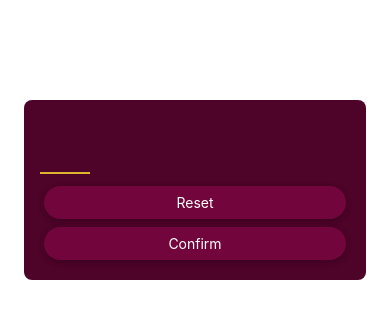
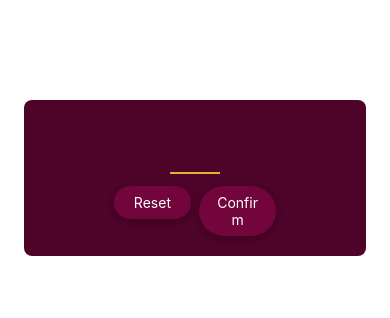
Before and after one commit to jarroyo28/GuessingMyNumber, a React Native app: screen / in a window 390 px wide. Shown: the top 318 px of the page. Built offline with nearby package versions, Linux system fonts and the light colour scheme.

Commit message:
center number input and aligned buttons next to each other

```diff
--- a/screens/StartGameScreen.js
+++ b/screens/StartGameScreen.js
@@ -9,8 +9,14 @@ const StartGameScreen = () => {
         maxLength={2}
         keyboardType="number-pad"
       />
-      <PrimaryButton>Reset</PrimaryButton>
-      <PrimaryButton>Confirm</PrimaryButton>
+      <View style={styles.buttonsContainer}>
+        <View style={styles.buttonContainer}>
+          <PrimaryButton>Reset</PrimaryButton>
+        </View>
+        <View style={styles.buttonContainer}>
+          <PrimaryButton>Confirm</PrimaryButton>
+        </View>
+      </View>
     </View>
   );
 };
@@ -24,6 +30,13 @@ const styles = StyleSheet.create({
     backgroundColor: "#4e0329",
     marginHorizontal: 24,
     borderRadius: 8,
+    alignItems: "center",
+  },
+  buttonsContainer: {
+    flexDirection: "row",
+  },
+  buttonContainer: {
+    flex: 1,
   },
   numberInput: {
     height: 50,
```
